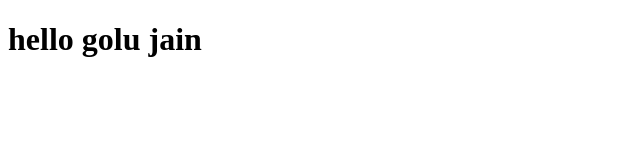
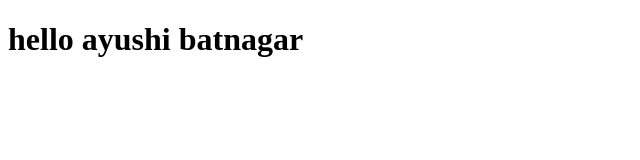
Before and after one commit to Dhruv4018/dhruvjain123, a plain HTML site: page index.html in a window 1280 px wide. Shown: the whole page, without its empty margins (0-640 px from the left). Drawn offline with Linux system fonts and the light colour scheme.

Commit message:
add name

```diff
--- a/index.html
+++ b/index.html
@@ -6,6 +6,6 @@
     <title>Document</title>
 </head>
 <body>
-    <h1>hello golu jain</h1>
+    <h1>hello ayushi batnagar</h1>
 </body>
 </html>
```
